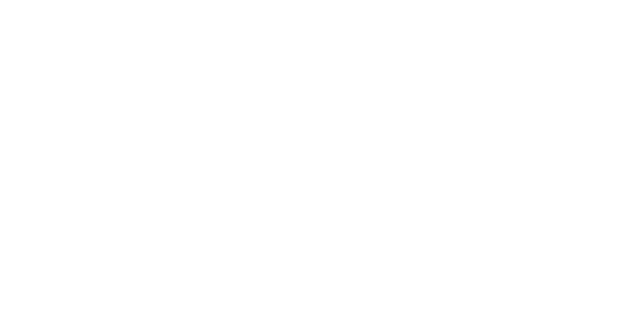
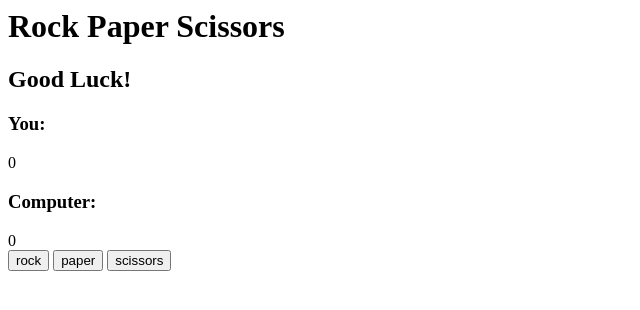
Before and after one commit to oseipk/rock_paper_scissors, a plain HTML site: page index.html in a window 1280 px wide. Shown: the whole page, without its empty margins (0-640 px from the left). Drawn offline with Linux system fonts and the light colour scheme.

Commit message:
Add index.html

```diff
--- a/index.html
+++ b/index.html
@@ -6,10 +6,41 @@
 <meta name="viewport" content="width=device-width, initial-scale=1.0">
 <title>Rock Paper Scissors</title>
 <link rel="stylesheet" href="styles.css">
+    <script src="main.js" defer></script>
 </head>
     <body>
+     <h1>Rock Paper Scissors</h1>
+        <h2 id="demo">Good Luck!</h2>
+    <!-- The Container  -->
+        <div class="container">
+            <div class="section">
+                <div class="info">
+                <h3>You:</h3><span id="playerScore">0</span>
+                </div>
+                <div class="show">
+                <i class="fas fa-hand-rock"></i>
+                </div>
 
 
-    <script src="main.js"> </script>
+            </div>
+            <!-- The second section -->
+            <div class="section">
+            <div class="info">
+            <h3>Computer:</h3><span id="computerScore">0</span>
+                </div>
+                <div class="show computer">
+                <i class="fas fa-hand-scissors"></i>
+                </div>
+            </div>
+
+
+        </div>
+        <!-- Selection buttons -->
+        <div class="selection">
+        <button class="fas fa-hand-rock" id="rock">rock</button>
+            <button class="fas fa-hand-paper" id="paper">paper</button>
+            <button class="fas fa-hand-scissors" id="scissors">scissors</button>
+
+        </div>
     </body>
 </html>
```
